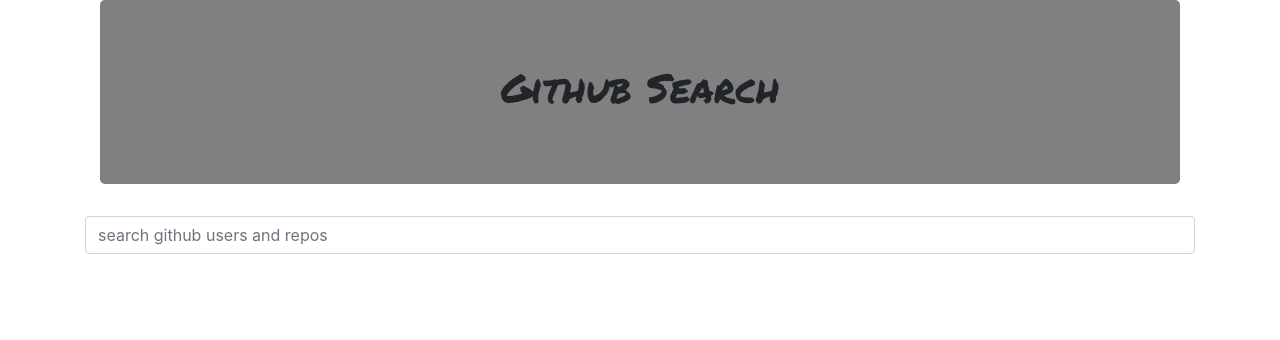
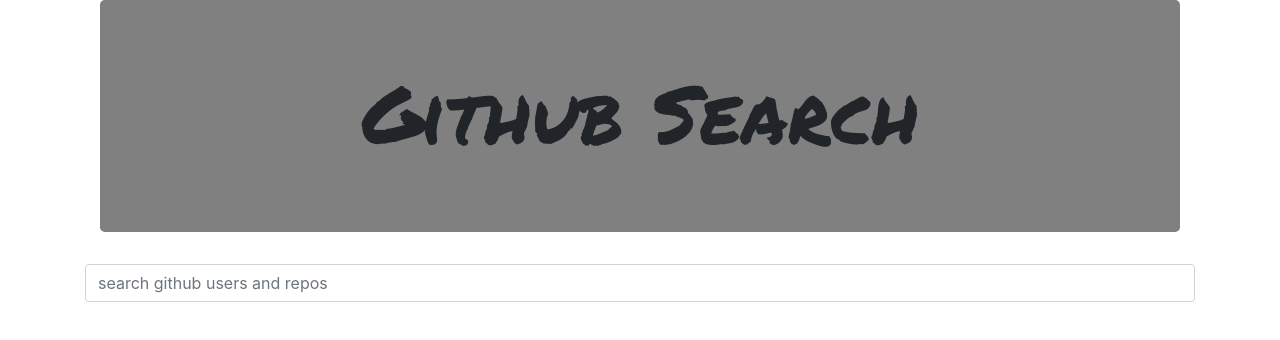
Before and after one commit to Muriithijoe/github-search, an Angular app: page / in a window 1280 px wide. Shown: the top 340 px of the page. Built offline with nearby package versions, Linux system fonts and the light colour scheme.

Commit message:
made readme

```diff
--- a/src/app/user/user.component.css
+++ b/src/app/user/user.component.css
@@ -10,4 +10,9 @@
     text-align: center;
     background-color: gray;
     font-family: 'Permanent Marker', cursive;
+    font-size: 150px;
 }
+
+h1 {
+    font-size: 80px;
+}
--- a/src/app/user/user.component.html
+++ b/src/app/user/user.component.html
@@ -37,6 +37,7 @@
         </div>
       </div>
 
+      <div class="row">
         <div class="col-sm-4">
           <div>
             <p>
```
Also changed, not shown: src/img/magnifying.jpg (added), src/styles.css (line endings or trailing spaces).
